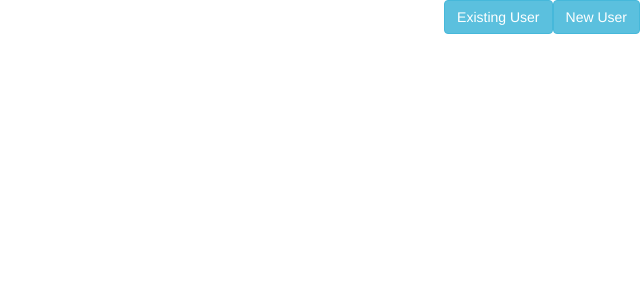
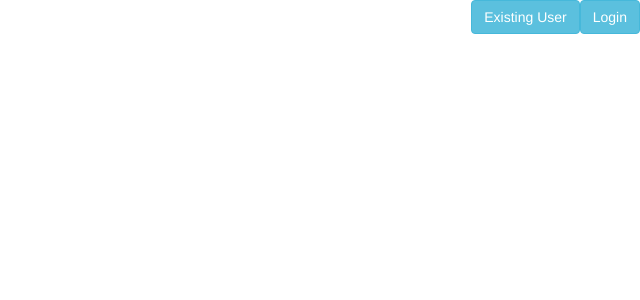
Before and after one commit to gmaurer/mastersofcode1, a PHP site: page / in a window 1280 px wide. Shown: the top 300 px of the page, without its empty margins (640-1280 px from the left). Run offline with PHP 8.4, Linux system fonts and the light colour scheme; some libraries are stand-ins or nearby versions.

Commit message:
t added index mod

```diff
--- a/www/index.php
+++ b/www/index.php
@@ -28,8 +28,8 @@
 
 <body>
     <div>
-        <a href="#" class="btn btn-info" role="button" id = 'btn1'>New User</a>
-        <a href="#" id="btnr" class="btn btn-info" role="button" >Existing User</a>
+        <a href="#" class="btn btn-info" role="button" >Login</a>
+        <a href="#" class="btn btn-info" role="button" >Existing User</a>
 
     </div>
 
```
